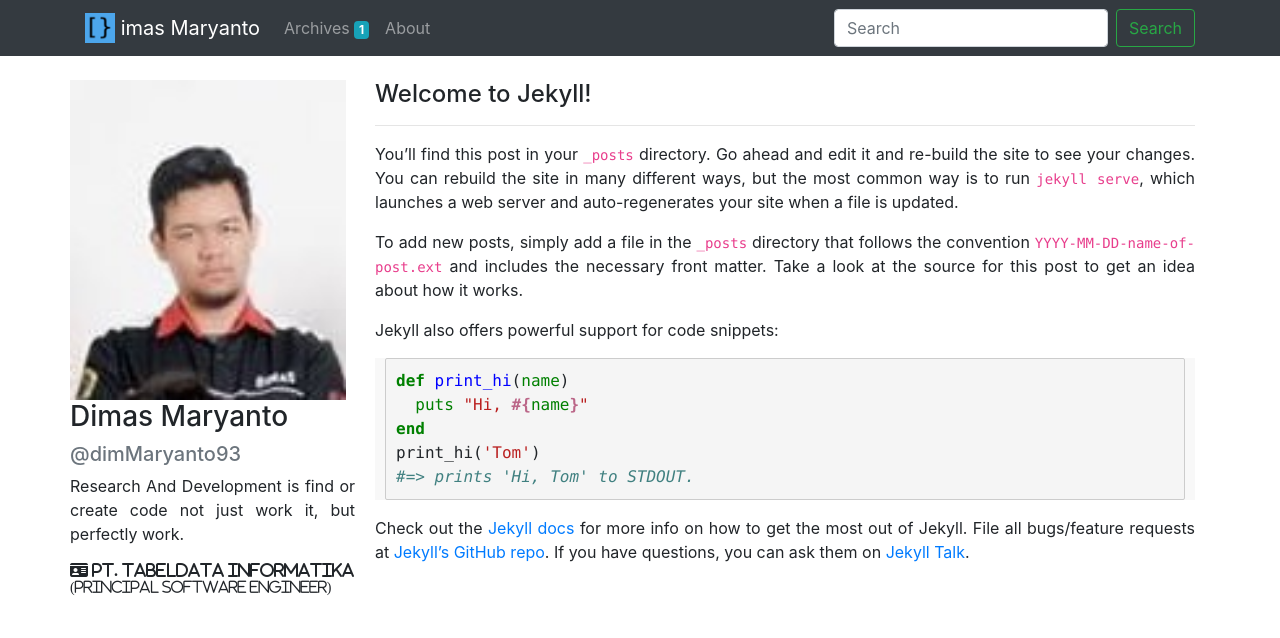
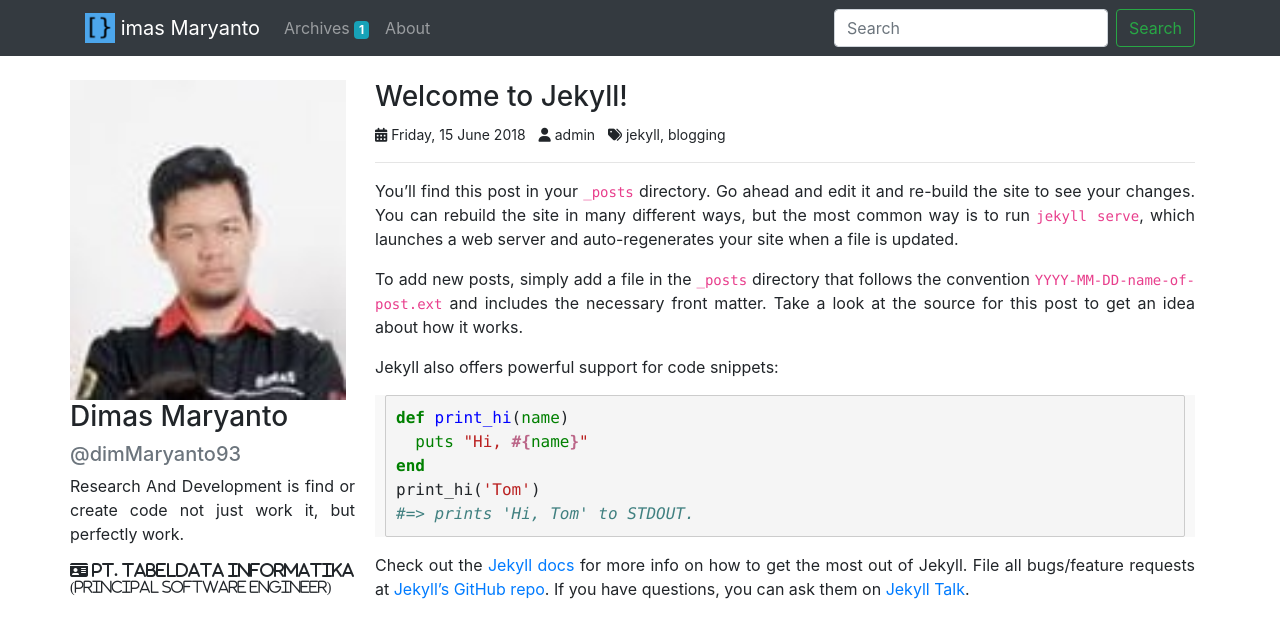
Before and after one commit to dimMaryanto93/dimMaryanto93.github.io, a Jekyll site: the page built from _posts/2018-06-15-welcome-to-jekyll.markdown, in a window 1280 px wide. Shown: the top 638 px of the page. Built offline with Jekyll 4.4.1, drawn with Linux system fonts in a browser that asks for light colours; nearby versions of some CDN libraries; library files that are not in the unit come from our copies.

Commit message:
update add tags on post

```diff
--- a/_layouts/post.html
+++ b/_layouts/post.html
@@ -3,9 +3,23 @@
 ---
 
 <article itemscope itemtype="http://schema.org/BlogPosting">
-    <h4>
+    <h3>
         {{ page.title }}
-    </h4>
+    </h3>
+    <small>
+        <span class="fa fa-calendar"></span>
+        {{ page.date | date: '%A, %d %B %Y' }}
+    </small>
+    &nbsp;
+    <small>
+        <span class="fa fa-user"></span>
+        {{ page.author }}
+    </small>
+    &nbsp;
+    <small>
+        <span class="fa fa-tags"></span>
+        {{ page.tags | join: ', '}}
+    </small>
     <hr>
     <div>
         {{content}}
--- a/_posts/2018-06-15-welcome-to-jekyll.markdown
+++ b/_posts/2018-06-15-welcome-to-jekyll.markdown
@@ -4,7 +4,9 @@
 date:   2018-06-15 15:11:49 +0700
 category: jekyll
 tags:
-author:
+- jekyll
+- blogging
+author: admin
 ---
 You’ll find this post in your `_posts` directory. Go ahead and edit it and re-build the site to see your changes. You can rebuild the site in many different ways, but the most common way is to run `jekyll serve`, which launches a web server and auto-regenerates your site when a file is updated.
 
--- a/index.html
+++ b/index.html
@@ -12,6 +12,10 @@
             <small>
                 <span class="fa fa-calendar"></span>
                 {{ post.date | date: "%Y, %b %-d" }}
+            </small>
+            <small>
+                <span class="fa fa-tags"></span>
+                {{ post.tags | join: ', ' }}
             </small>
         </div>
 
--- a/pages/categories.html
+++ b/pages/categories.html
@@ -39,6 +39,11 @@
                 <a href="{{ post.url | prepend: site.baseurl }}">
                     {{ post.title }}
                 </a>
+                <div>
+                    <small>
+                        <span class="fa fa-tags"></span> {{post.tags | join: ', '}}
+                    </small>
+                </div>
             </li>
         {% endfor %}
     </ul>
```
